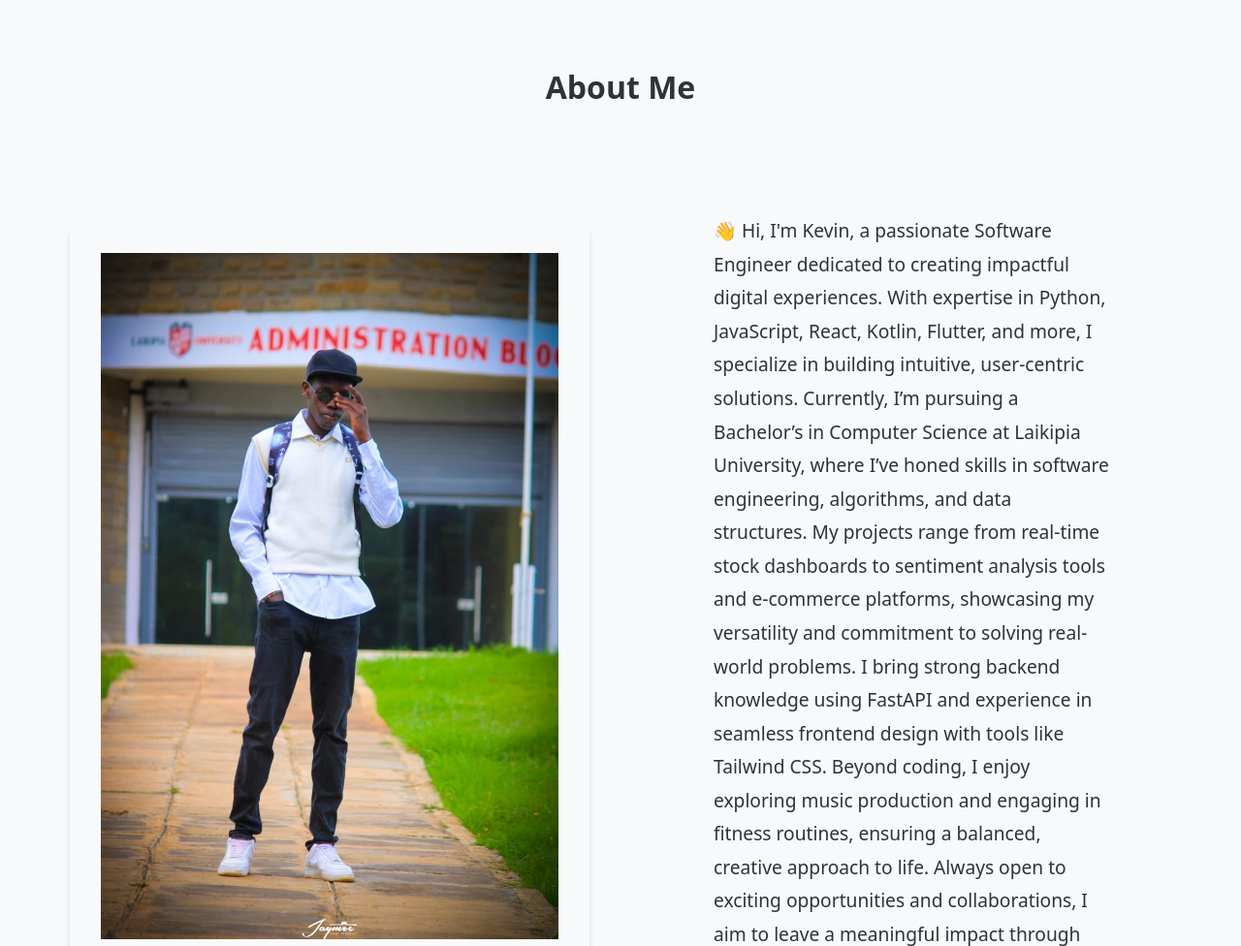
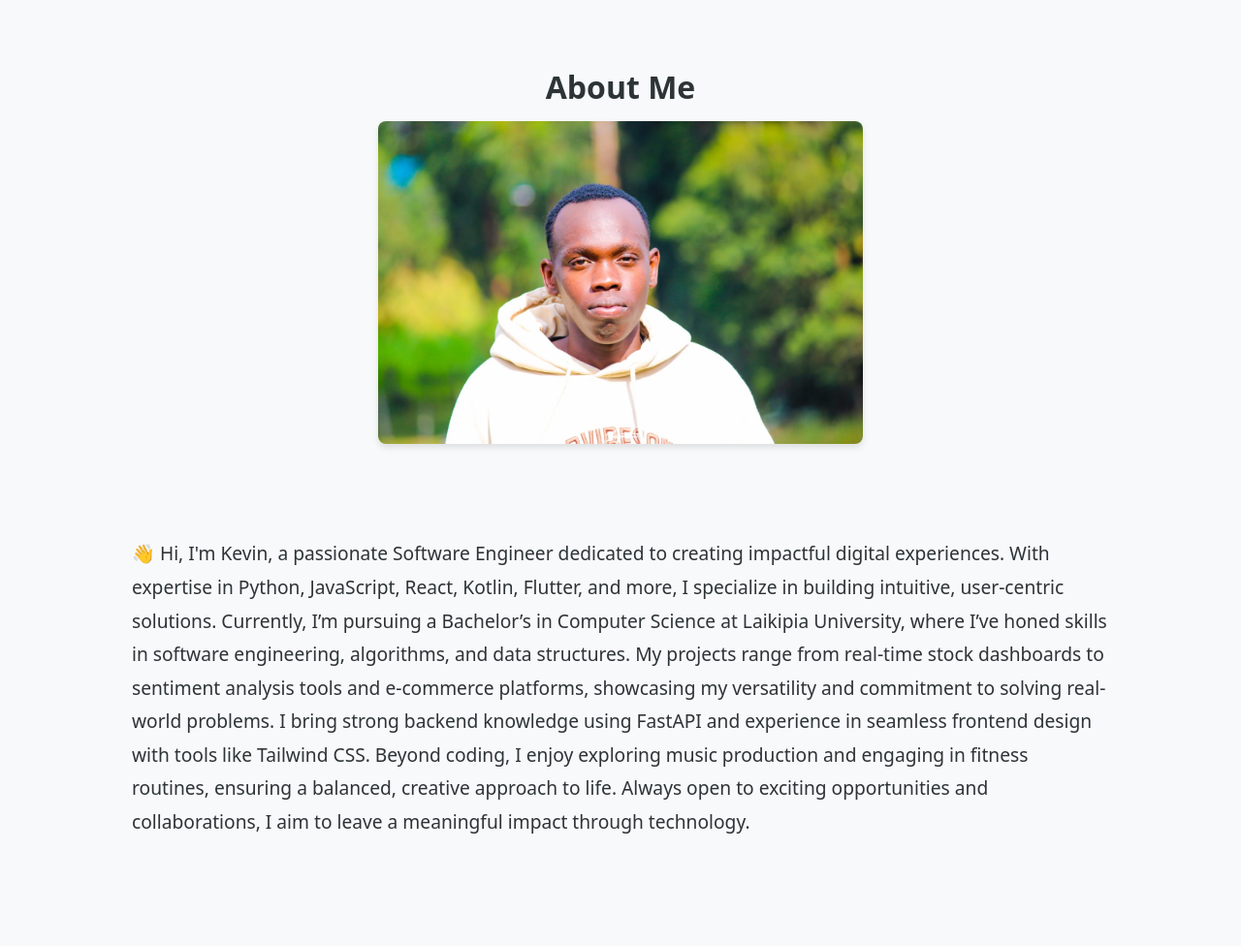
Before and after one commit to Kevin-ace/portifolio-website, a plain HTML site: page index.html in a window 1280 px wide. Shown: the part 800-1776 px from the top of the page at 97% size. Drawn offline with nearby package versions, Linux system fonts and the light colour scheme.

Commit message:
improvements and updates

```diff
--- a/css/components/about.css
+++ b/css/components/about.css
@@ -40,15 +40,21 @@
     margin-bottom: var(--spacing-sm);
 }
 
-.about-image img {
-    width: 100%;
-    height: auto;
-    padding: 2rem;
-    cursor: pointer;
-    border-radius: var(--border-radius);
-    box-shadow: 0 4px 6px rgba(0, 0, 0, 0.1);
-    transition: transform 0.3s ease; /* Smooth hover effect */
-}
+.about-image {
+    display: flex;
+    justify-content: center;
+    align-items: center;
+    width: 100%; /* Adjust to the parent container */
+    max-width: 500px; /* Optional: Set a max width */
+    margin: 0 auto; /* Center horizontally */
+  }
+
+  .about-image img {
+    width: 100%; /* Adjust to container size */
+    height: auto; /* Maintain aspect ratio */
+    border-radius: 8px; /* Optional: Add rounded corners */
+    box-shadow: 0 4px 6px rgba(0, 0, 0, 0.1); /* Optional: Add shadow for aesthetics */
+  }
 
 .about-image img:hover {
     transform: translateY(-5px);
--- a/index.html
+++ b/index.html
@@ -38,14 +38,14 @@
     <section class="about" id="about">
       <div class="container">
         <h2>About Me</h2>
+        <div class="about-image">
+          <img
+            src="assets/images/headshot (Copy).jpeg"
+            oncontextmenu="return false;"
+            alt="Kevin's Photo"
+          />
+        </div>
         <div class="about-content">
-          <div class="about-image">
-            <img
-              src="assets/images/IMG-20241201-WA0001.jpg"
-              oncontextmenu="return false;"
-              alt="Kevin's Photo"
-            />
-          </div>
           <div class="about-text">
             <p class="bio">
               👋 Hi, I'm Kevin, a passionate Software Engineer dedicated to
```
Also changed, not shown: assets/images/headshot (Copy).jpeg (added).
